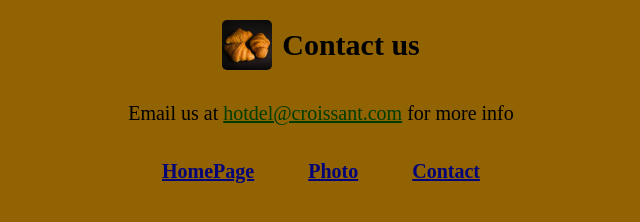
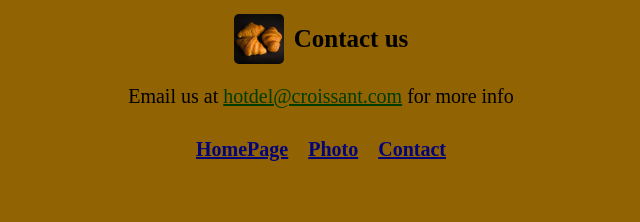
Before and after one commit to KingkoinJo/Croissant, a plain HTML site: page contact.html in a window 1280 px wide. Shown: the whole page, without its empty margins (319-959 px from the left). Drawn offline with Linux system fonts and the light colour scheme.

Commit message:
added more specific classes for selection

```diff
--- a/contact.html
+++ b/contact.html
@@ -15,8 +15,9 @@
     </header>
     <p>Email us at <a href="#">hotdel@croissant.com</a> for more info</p>
     <footer>
-      <a href="/">HomePage</a> <a href="/photo.html">Photo</a>
-      <a href="/contact.html">Contact</a>
+      <div class="home"><a href="/">HomePage</a></div>
+      <div class="photo"><a href="/photo.html">Photo</a></div>
+      <div class="contact"><a href="/contact.html">Contact</a></div>
     </footer>
   </body>
 </html>
--- a/styles.css
+++ b/styles.css
@@ -2,7 +2,7 @@ body {
   background-color: rgb(145, 99, 2);
 }
 h1 {
-  font-size: 30px;
+  font-size: 25px;
   white-space: nowrap;
 }
 header {
@@ -13,7 +13,7 @@ header {
   gap: 10px;
 }
 p {
-  padding: 20px;
+  padding: 15px;
   margin: 0 0 15px 0;
   font-size: 20px;
   text-align: center;
@@ -36,11 +36,12 @@ p a {
   box-shadow: 0 2px 15px rgba(0, 0, 0, 0.7);
 }
 footer {
-  margin: 0 auto 10px;
+  display: flex;
+  justify-content: center;
+  gap: 20px;
   text-align: center;
 }
 footer a {
-  margin: 25px;
   font-size: 20px;
   font-weight: 600;
   color: rgb(3, 3, 119);
```
Also changed, not shown: index.html (+3 -2 lines), photo.html (+3 -2 lines).
